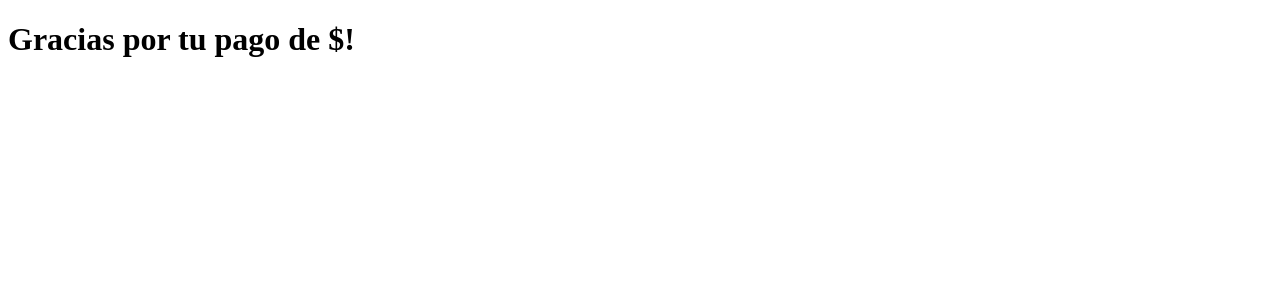
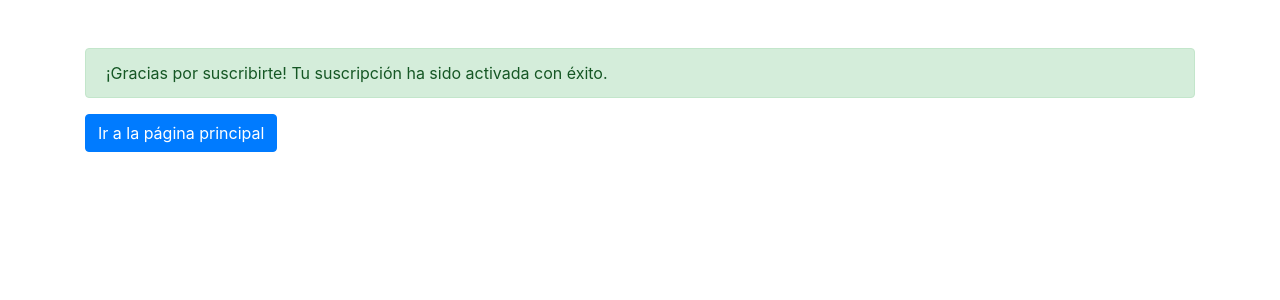
Before and after one commit to Julia-ai1/juliacopiaparaespa-a, a Flask app: page /payment_success in a window 1280 px wide. Shown: the top 300 px of the page. Run offline with Flask 3, Linux system fonts and the light colour scheme; a user stored in the database is signed in; some libraries are stand-ins or nearby versions.

Commit message:
subida sigue la misma prueba que antes

```diff
--- a/main.py
+++ b/main.py
@@ -152,6 +152,17 @@ def handle_checkout_session(session):
             user.subscription_type = subscription_type
             user.subscription_start = datetime.datetime.now(datetime.UTC)
             db.session.commit()
+
+@app.route('/cancel_subscription', methods=['POST'])
+@login_required
+def cancel_subscription():
+    user = current_user
+    user.subscription_type = 'none'  # Ajusta según sea necesario
+    user.subscription_start = None
+    db.session.commit()
+    flash('Tu suscripción ha sido cancelada.', 'success')
+    return redirect(url_for('index'))  # Redirigir a la página principal o a donde desees
+
 
 from flask import render_template, redirect, url_for, flash
 from flask_login import current_user, login_required
--- a/templates/success.html
+++ b/templates/success.html
@@ -1,10 +1,20 @@
-<!doctype html>
-<html lang="es">
+<!DOCTYPE html>
+<html lang="en">
 <head>
-    <meta charset="utf-8">
-    <title>Pago exitoso</title>
+    <meta charset="UTF-8">
+    <meta name="viewport" content="width=device-width, initial-scale=1">
+    <title>Pago Exitoso</title>
+    <link href="https://stackpath.bootstrapcdn.com/bootstrap/4.5.2/css/bootstrap.min.css" rel="stylesheet">
 </head>
 <body>
-    <h1>Gracias por tu pago de ${{ amount }}!</h1>
+    <div class="container mt-5">
+        <div class="alert alert-success">
+            ¡Gracias por suscribirte! Tu suscripción ha sido activada con éxito.
+        </div>
+        <a href="{{ url_for('index') }}" class="btn btn-primary">Ir a la página principal</a>
+    </div>
+    <script src="https://code.jquery.com/jquery-3.5.1.slim.min.js"></script>
+    <script src="https://cdn.jsdelivr.net/npm/@popperjs/core@2.9.2/dist/umd/popper.min.js"></script>
+    <script src="https://stackpath.bootstrapcdn.com/bootstrap/4.5.2/js/bootstrap.min.js"></script>
 </body>
 </html>
```
